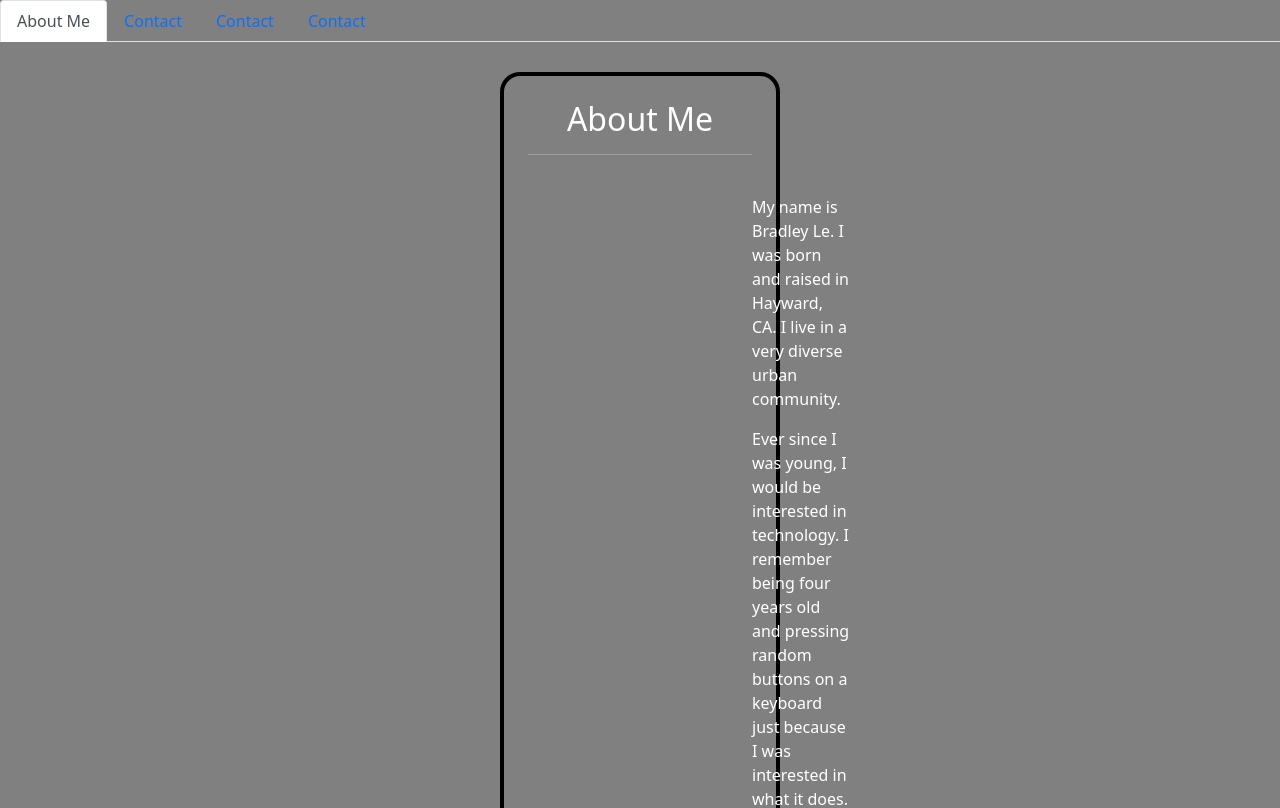
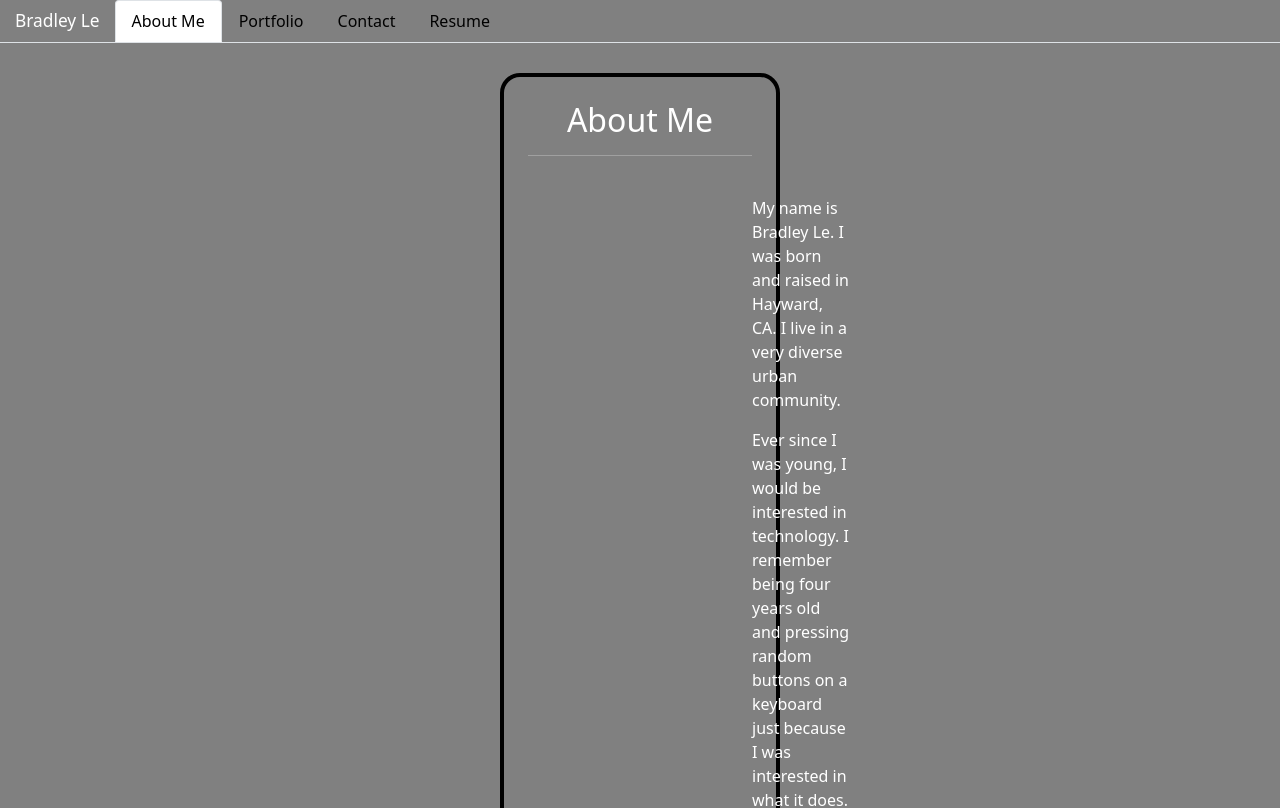
Before and after one commit to PentaZoned/react-to-my-portfolio, a React (Create React App) app in the folder react-to-my-portfolio/: page / in a window 1280 px wide. Shown: the top 808 px of the page. Built offline with nearby package versions, Linux system fonts and the light colour scheme.

Commit message:
re-styled the nav bar

```diff
--- a/react-to-my-portfolio/public/index.html
+++ b/react-to-my-portfolio/public/index.html
@@ -11,7 +11,6 @@
       user's mobile device or desktop. See https://developers.google.com/web/fundamentals/web-app-manifest/
     -->
     <link rel="manifest" href="%PUBLIC_URL%/manifest.json" />
-    <link rel="stylesheet" href="%PUBLIC_URL%/style.css" />
     <!--
       Notice the use of %PUBLIC_URL% in the tags above.
       It will be replaced with the URL of the `public` folder during the build.
--- a/react-to-my-portfolio/public/style.css
+++ /dev/null
@@ -1,4 +0,0 @@
-body {
-    background-color: gray;
-    color: white
-}
--- a/react-to-my-portfolio/src/components/NavTab.js
+++ b/react-to-my-portfolio/src/components/NavTab.js
@@ -1,33 +1,52 @@
 import React from 'react';
+
+const styles = {
+    name: {
+        padding: " 8px 15px",
+        fontSize: "13pt",
+        background: "gray"
+    },
+    link: {
+        color: "black"
+
+    }
+}
 
 function NavTabs({currentPage, handlePageChange}) {
     return (
         <ul className='nav nav-tabs'>
+            <li style={styles.name}>
+                Bradley Le
+            </li>
             <li className='nav-item'>
                 <a href='#about' onClick={() => handlePageChange('About')}
-                    className={currentPage === 'About' ? 'nav-link active' : 'nav-link'}>
+                    className={currentPage === 'About' ? 'nav-link active' : 'nav-link'}
+                    style={styles.link}>
                     About Me
                 </a>
             </li>
 
             <li className='nav-item'>
+                <a href='#portfolio' onClick={() => handlePageChange('Portfolio')}
+                    className={currentPage === 'Portfolio' ? 'nav-link active' : 'nav-link'}
+                    style={styles.link}>
+                    Portfolio
+                </a>
+            </li>
+
+            <li className='nav-item'>
                 <a href='#contact' onClick={() => handlePageChange('Contact')}
-                    className={currentPage === 'Contact' ? 'nav-link active' : 'nav-link'}>
+                    className={currentPage === 'Contact' ? 'nav-link active' : 'nav-link'}
+                    style={styles.link}>
                     Contact
                 </a>
             </li>
 
             <li className='nav-item'>
-                <a href='#contact' onClick={() => handlePageChange('Contact')}
-                    className={currentPage === 'Contact' ? 'nav-link active' : 'nav-link'}>
-                    Contact
-                </a>
-            </li>
-
-            <li className='nav-item'>
-                <a href='#contact' onClick={() => handlePageChange('Contact')}
-                    className={currentPage === 'Contact' ? 'nav-link active' : 'nav-link'}>
-                    Contact
+                <a href='#contact' onClick={() => handlePageChange('Resume')}
+                    className={currentPage === 'Resume' ? 'nav-link active' : 'nav-link'}
+                    style={styles.link}>
+                    Resume
                 </a>
             </li>
         </ul>
```
